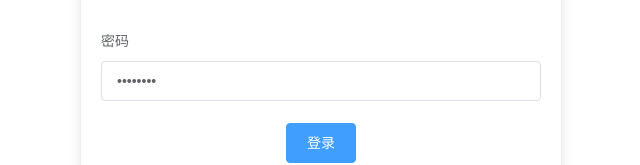
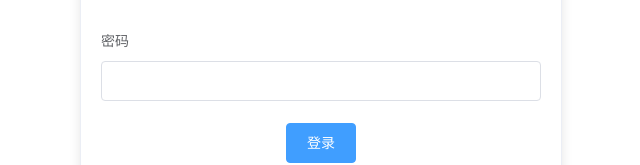
Before and after one commit to zhenzhenChange/TaskAdmin, a Vue app: page / in a window 1280 px wide. Shown: the part 323-488 px from the top of the page, without its empty margins (319-959 px from the left). Built offline with nearby package versions, Linux system fonts and the light colour scheme.

Commit message:
delete default from

```diff
--- a/src/views/Login.vue
+++ b/src/views/Login.vue
@@ -22,8 +22,8 @@ export default {
   data() {
     return {
       userData: {
-        phone: "14588889654",
-        pwd: "88888888"
+        phone: "",
+        pwd: ""
       }
     };
   },
```
